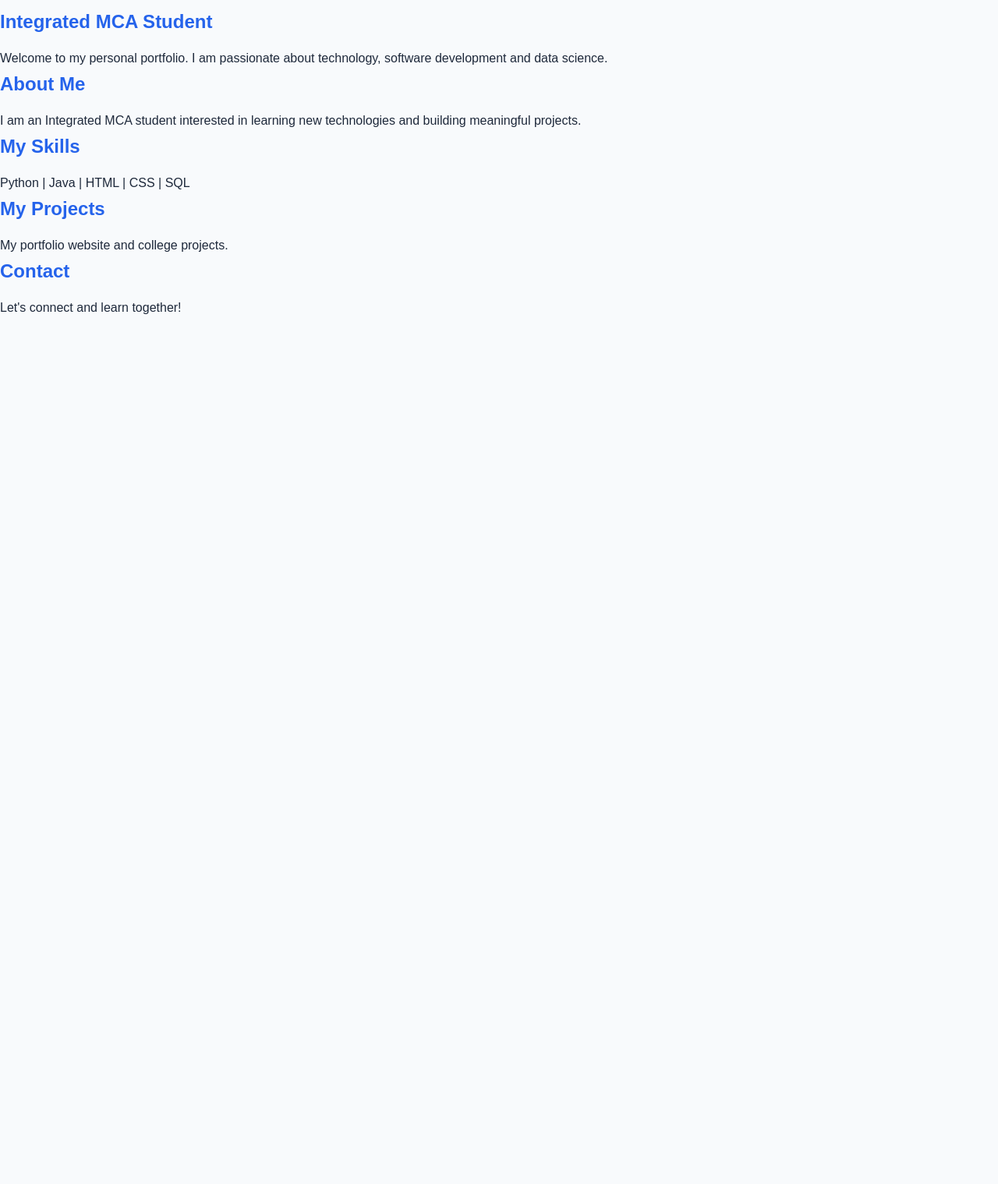
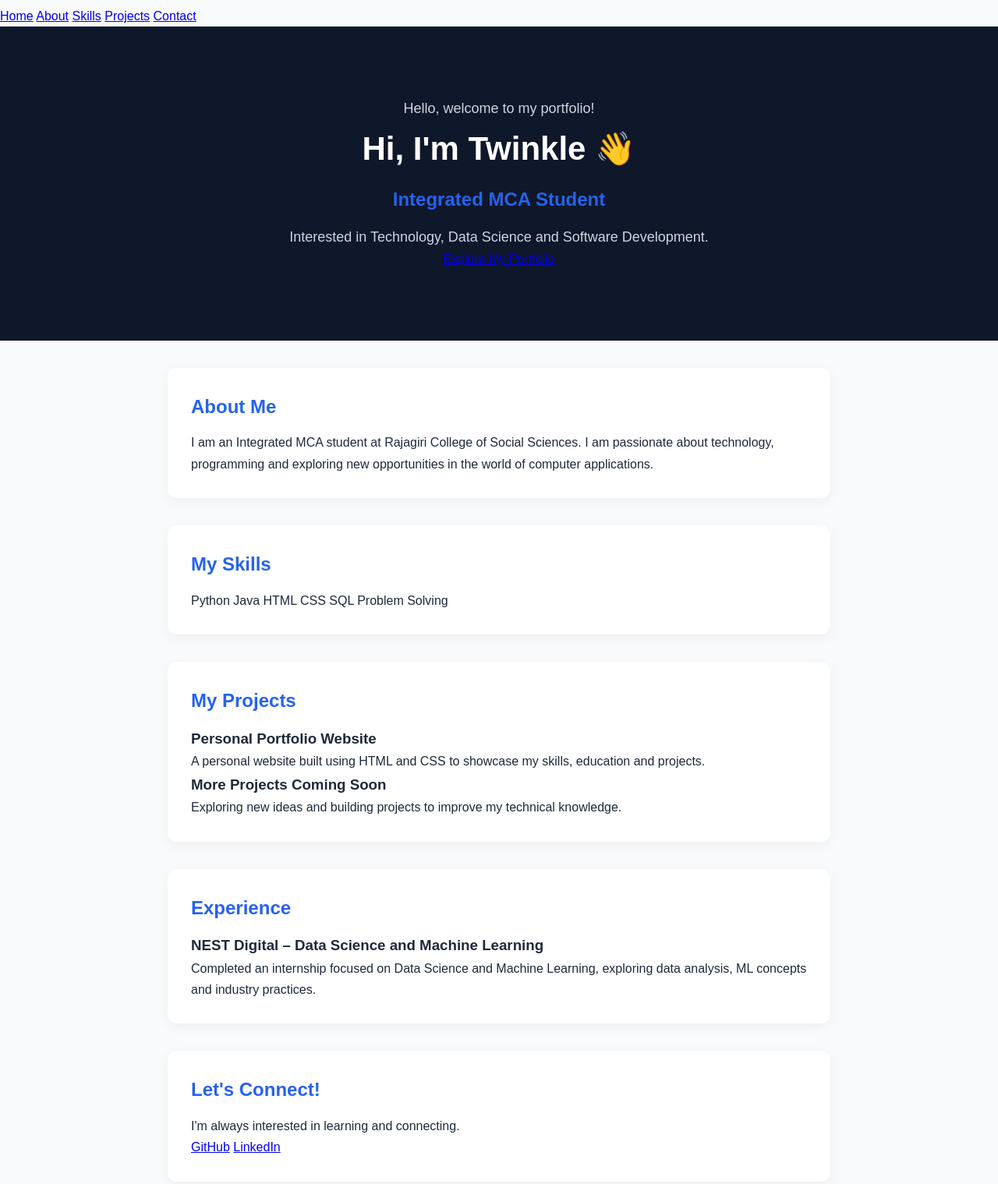
Before and after one commit to twinkle-siby/twinkle-siby.github.io, a plain HTML site: page index.html in a window 1280 px wide. Shown: the part 46-1565 px from the top of the page at 78% size. Before the commit the page ends 800 px from the top, so only its background shows below. Drawn offline with Linux system fonts and the light colour scheme.

Commit message:
Upgrade portfolio homepage layout
Added navigation, home, about, skills, projects, experience, and contact sections to the portfolio.

```diff
--- a/index.html
+++ b/index.html
@@ -10,31 +10,100 @@
 
 <body>
 
-    <h1>Hi, I'm Twinkle! 👋</h1>
+    <!-- Navigation -->
+    <nav>
+        <h2>Twinkle.</h2>
+        <div>
+            <a href="#home">Home</a>
+            <a href="#about">About</a>
+            <a href="#skills">Skills</a>
+            <a href="#projects">Projects</a>
+            <a href="#contact">Contact</a>
+        </div>
+    </nav>
 
-    <h2>Integrated MCA Student</h2>
+    <!-- Home Section -->
+    <header id="home">
+        <p>Hello, welcome to my portfolio!</p>
+        <h1>Hi, I'm Twinkle 👋</h1>
+        <h2>Integrated MCA Student</h2>
+        <p>
+            Interested in Technology, Data Science
+            and Software Development.
+        </p>
+        <a href="#about" class="btn">Explore My Portfolio</a>
+    </header>
 
-    <p>
-        Welcome to my personal portfolio.
-        I am passionate about technology,
-        software development and data science.
-    </p>
+    <!-- About Section -->
+    <section id="about">
+        <h2>About Me</h2>
+        <p>
+            I am an Integrated MCA student at Rajagiri College
+            of Social Sciences. I am passionate about technology,
+            programming and exploring new opportunities in
+            the world of computer applications.
+        </p>
+    </section>
 
-    <h2>About Me</h2>
-    <p>
-        I am an Integrated MCA student interested
-        in learning new technologies and building
-        meaningful projects.
-    </p>
+    <!-- Skills Section -->
+    <section id="skills">
+        <h2>My Skills</h2>
+        <div class="skills">
+            <span>Python</span>
+            <span>Java</span>
+            <span>HTML</span>
+            <span>CSS</span>
+            <span>SQL</span>
+            <span>Problem Solving</span>
+        </div>
+    </section>
 
-    <h2>My Skills</h2>
-    <p>Python | Java | HTML | CSS | SQL</p>
+    <!-- Projects Section -->
+    <section id="projects">
+        <h2>My Projects</h2>
 
-    <h2>My Projects</h2>
-    <p>My portfolio website and college projects.</p>
+        <div class="project-card">
+            <h3>Personal Portfolio Website</h3>
+            <p>
+                A personal website built using HTML and CSS
+                to showcase my skills, education and projects.
+            </p>
+        </div>
 
-    <h2>Contact</h2>
-    <p>Let's connect and learn together!</p>
+        <div class="project-card">
+            <h3>More Projects Coming Soon</h3>
+            <p>
+                Exploring new ideas and building projects
+                to improve my technical knowledge.
+            </p>
+        </div>
+    </section>
+
+    <!-- Experience Section -->
+    <section id="experience">
+        <h2>Experience</h2>
+        <div class="project-card">
+            <h3>NEST Digital – Data Science and Machine Learning</h3>
+            <p>
+                Completed an internship focused on Data Science
+                and Machine Learning, exploring data analysis,
+                ML concepts and industry practices.
+            </p>
+        </div>
+    </section>
+
+    <!-- Contact Section -->
+    <section id="contact">
+        <h2>Let's Connect!</h2>
+        <p>I'm always interested in learning and connecting.</p>
+        <a href="https://github.com/" class="btn">GitHub</a>
+        <a href="https://linkedin.com/" class="btn">LinkedIn</a>
+    </section>
+
+    <!-- Footer -->
+    <footer>
+        <p>© 2026 Twinkle | Personal Portfolio</p>
+    </footer>
 
 </body>
 </html>
```
